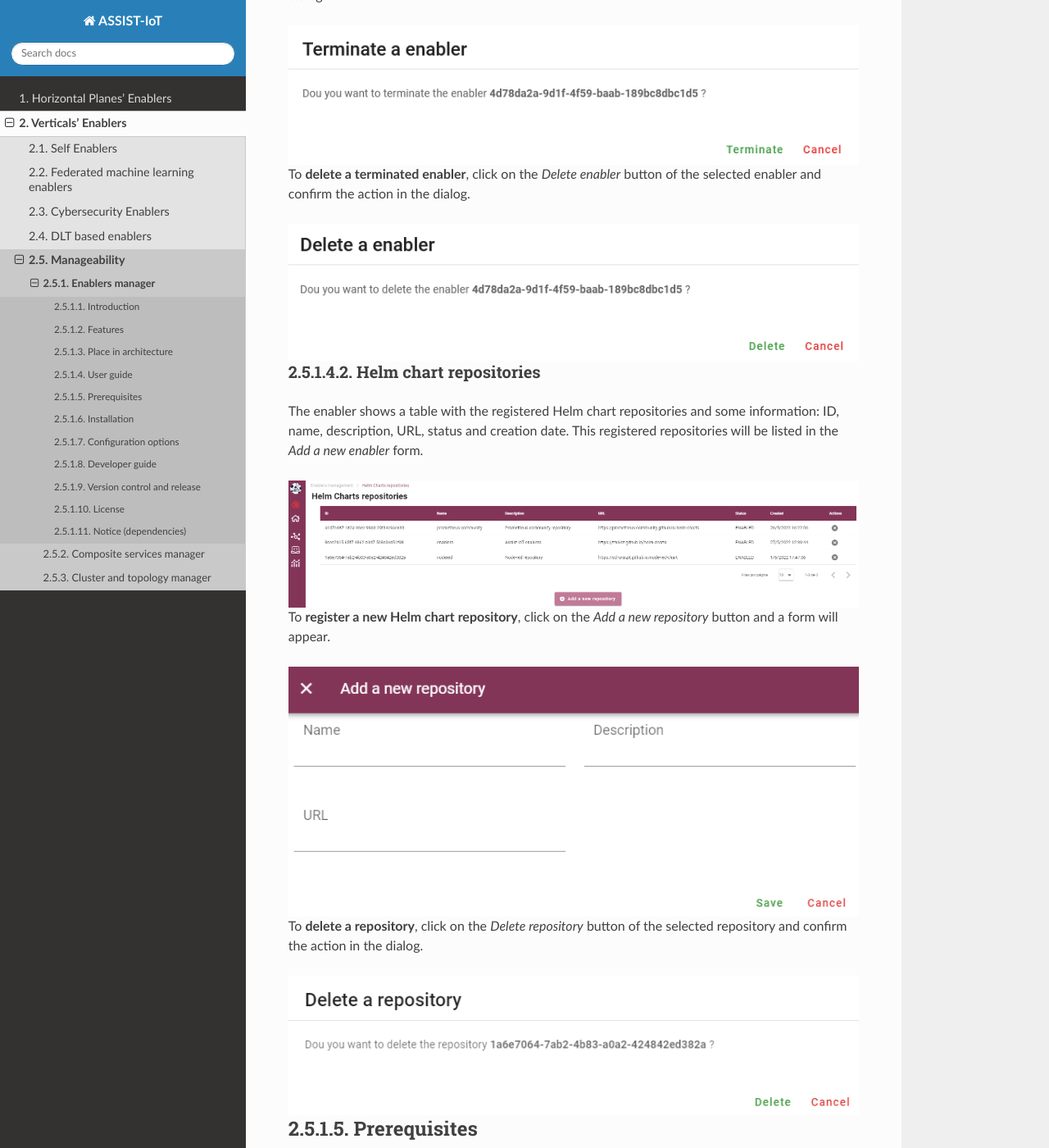
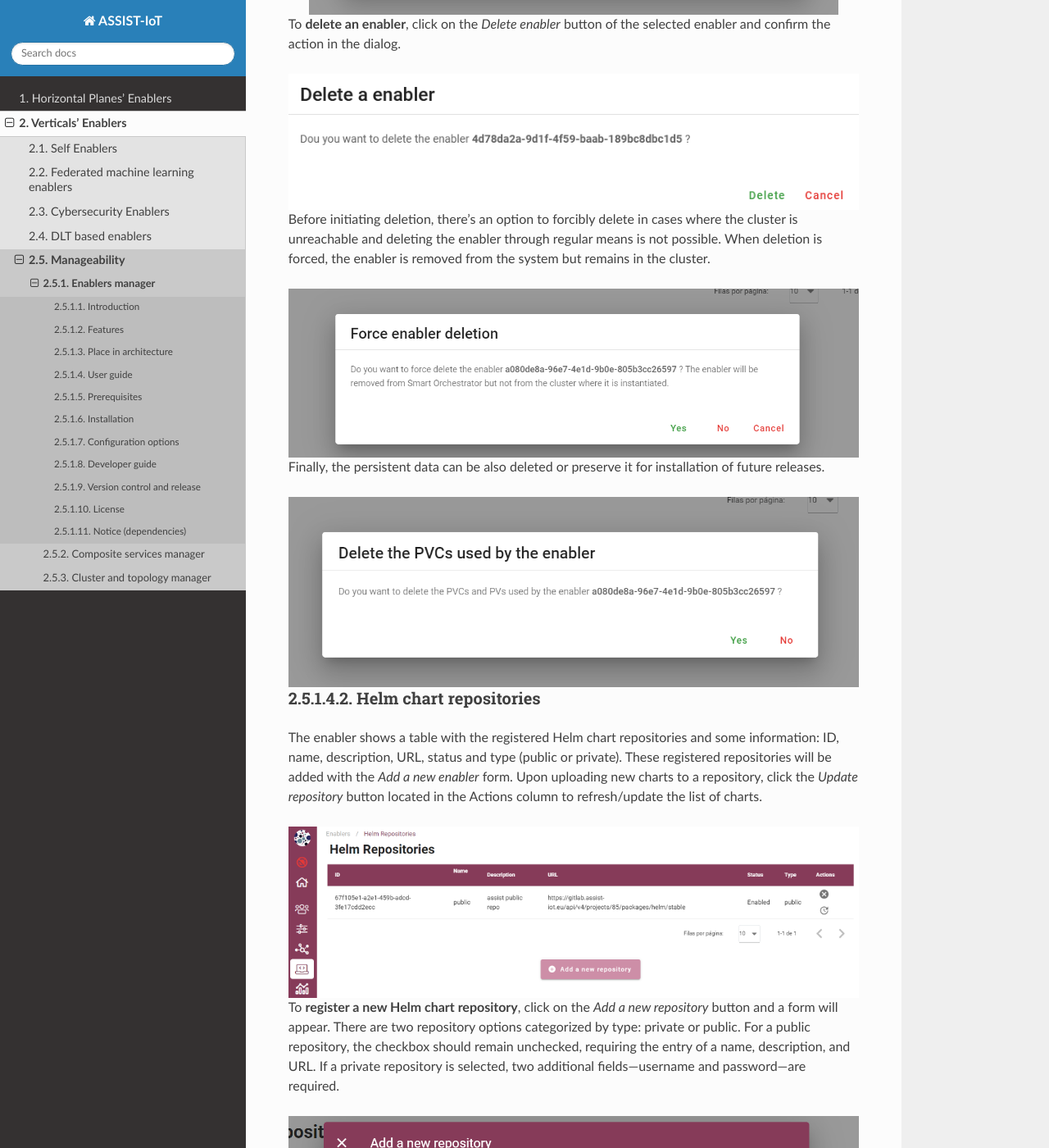
Before and after one commit to assist-iot/assist-iot-documentation, a Sphinx documentation site: the page built from docs/source/verticals/manageability/registration_and_status_enabler.rst, in a window 1280 px wide and 1400 px high, scrolled down 3818 px. Shown: the whole window at 82% size. Built offline with Sphinx 7.4.7 and the Read the Docs theme 2.0.0, drawn with Linux system fonts in a browser that asks for light colours; formulas are drawn with MathJax 3; some of the changed text lies outside the part shown.

Commit message:
Update Manageability enablers

```diff
--- a/docs/source/verticals/manageability/registration_and_status_enabler.rst
+++ b/docs/source/verticals/manageability/registration_and_status_enabler.rst
@@ -43,7 +43,7 @@ This enabler is included in the Tactile Dashboard of the project, so a logged us
 
 Enablers
 *********************
-The enabler shows a table with the deployed enablers and some information: ID, name, K8s cluster where it is deployed, operational status, detailed status and creation date.
+The enabler shows a table with the deployed enablers and some information: ID, name, Helm Chart, Version, K8s Cluster, Enabler Status and Detailed Status
 
 .. figure:: ./enablers.png
    :alt: Devices management user interface
@@ -69,11 +69,10 @@ Select the desired enabler and, finally, choose a version from another selectabl
 There are two options to deploy a new enabler:
 
 - **Select manually the K8s where will be deployed**: uncheck the *Auto scheduler* checkbox and select a cluster.
-- **Use the Auto scheduler functionality of the Smart Orchestrator**: check the *Auto scheduler* checkbox and select a *Placement policy*.
-  For more infomation about these policies, see the `Smart Orchestrator entry <https://assist-iot-enablers-documentation.readthedocs.io/en/latest/horizontal_planes/smart/smart_orchestrator.html>`_.
+- **Use the Auto scheduler functionality of the Smart Orchestrator**: check the *Auto scheduler* checkbox and select a *Placement policy*. There are three potential placement policies: best-fit, worst-fit, and traffic-most. The best-fit approach situates the enabler in the cluster with the most available CPU and RAM, while the worst-fit places it where the least CPU and RAM are available. The traffic-most policy situates it where there is the highest network traffic.
 
 Only if the *cloud* cluster has been manually selected to deploy the enabler on it, the *Multi-cluster global service* checkbox will appear. This option makes the service
-of the enabler's main interface available to the enablers deployed on the other clusters.
+of the enabler's main interface available to the enablers deployed on the other clusters. The use of a timeout is required to stop the installation of an enabler in case its time limit is exceeded.
 
 .. figure:: ./enabler_form_multicluster_global_svc.png
    :alt: Enable multi-cluster global service
@@ -86,31 +85,35 @@ of the *values.yaml* file of the enabler Helm chart. In future versions, the cha
    :alt: Deploy a new enabler
    :align: center
 
-
-A deployed enabler cannot be deleted until it has been terminated. To **terminate a deployed enabler**, click on the *Terminate enabler* button of the selected enabler and confirm the action in the dialog.
-
-.. figure:: ./enabler_terminate.png
-   :alt: Terminate a deployed enabler
-   :align: center
-
-To **delete a terminated enabler**, click on the *Delete enabler* button of the selected enabler and confirm the action in the dialog.
+To **delete an enabler**, click on the *Delete enabler* button of the selected enabler and confirm the action in the dialog.
 
 .. figure:: ./enabler_delete.png
    :alt: Delete a terminated enabler
    :align: center
 
+Before initiating deletion, there's an option to forcibly delete in cases where the cluster is unreachable and deleting the enabler through regular means is not possible. When deletion is forced, the enabler is removed from the system but remains in the cluster.
+
+.. figure:: ./enabler_force_delete.png
+   :alt: Force deletion of an enabler
+   :align: center
+
+Finally, the persistent data can be also deleted or preserve it for installation of future releases.
+
+.. figure:: ./enabler_delete_pv.png
+   :alt: Delete a terminated enabler
+   :align: center
 
 Helm chart repositories
 ************************
-The enabler shows a table with the registered Helm chart repositories and some information: ID, name, description, URL, status and creation date.
-This registered repositories will be listed in the *Add a new enabler* form.
+The enabler shows a table with the registered Helm chart repositories and some information: ID, name, description, URL, status and type (public or private).
+These registered repositories will be added with the *Add a new enabler* form. Upon uploading new charts to a repository, click the *Update repository* button located in the Actions column to refresh/update the list of charts.
 
 .. figure:: ./helm_repositories.png
    :alt: Helm chart repositories user interface
    :align: center
 
 
-To **register a new Helm chart repository**, click on the *Add a new repository* button and a form will appear.
+To **register a new Helm chart repository**, click on the *Add a new repository* button and a form will appear. There are two repository options categorized by type: private or public. For a public repository, the checkbox should remain unchecked, requiring the entry of a name, description, and URL. If a private repository is selected, two additional fields—username and password—are required.
 
 .. figure:: ./repository_form.png
    :alt: Register a new Helm chart repository
@@ -150,18 +153,18 @@ Configuration options
 
 The dashboard's Helm chart can be configured using the following environment variables:
 
-- Frontend:
+- web:
 
-  - **BACKEND_SCHEMA**: schema of the backend endpoint (*http* or *https*).
-  - **BACKEND_HOST**: hostname of the backend.
-  - **BACKEND_PORT**: port of the backend.
+  - **DASHBOARD_HOST_NAME**: hostname of the backend.
+  - **DASHBOARD_HOST_PORT**: port of the backend.
+  - **ENABLE_AUTH_IDM**: enable the use of an identification manager and authorization enabler for authentication.
 
-- Backend:
+- api:
 
   - **JAVA_OPTS**: Java options of Apache Tomcat. The database connection is configured using these options.
   - **ORCHESTRATOR_API_URL**: URL of the Smart Orchestrator's API.
 
-- Frontend:
+- db:
 
   - **POSTGRES_USER**: PostgreSQL database user.
   - **POSTGRES_PASSWORD**: PostgreSQL database user password.
```
Also changed, not shown: other parts of docs/source/verticals/manageability/registration_and_status_enabler.rst (+1 -1 lines), docs/source/verticals/manageability/devices_management_enabler.rst (+16 -27 lines), docs/source/verticals/manageability/enabler_delete_pv.png (added), docs/source/verticals/manageability/enabler_force_delete.png (added), docs/source/verticals/manageability/enabler_form.png, docs/source/verticals/manageability/enabler_form_multicluster_global_svc.png, docs/source/verticals/manageability/enabler_terminate.png (deleted), docs/source/verticals/manageability/enablers.png, docs/source/verticals/manageability/helm_repositories.png, docs/source/verticals/manageability/k8scluster_force_deletion.png (added), docs/source/verticals/manageability/k8scluster_form_file.png, docs/source/verticals/manageability/k8scluster_form_manual.png (deleted), docs/source/verticals/manageability/k8scluster_form_manual2.png (deleted), docs/source/verticals/manageability/k8sclusters.png, 1 more files.
